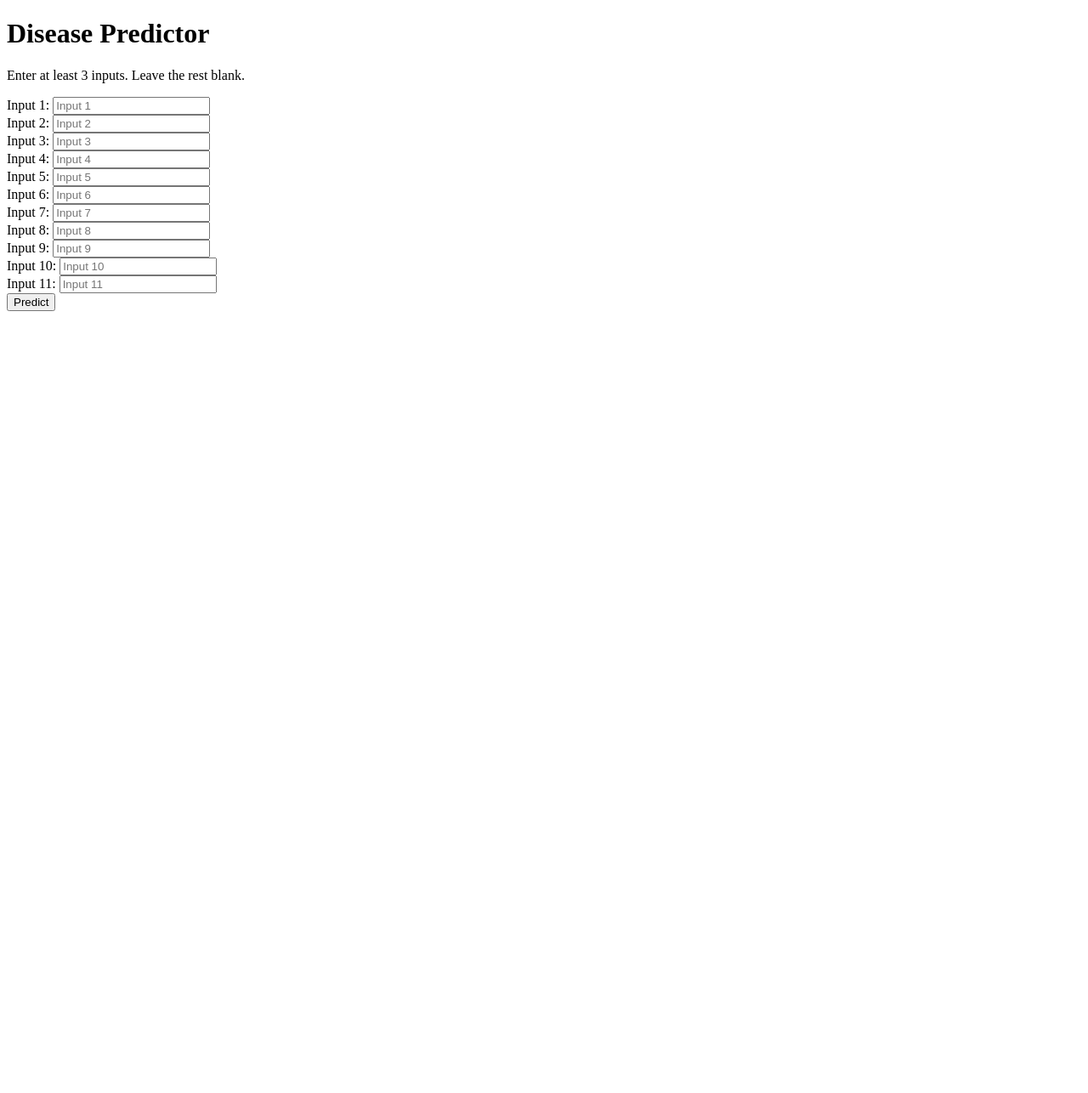
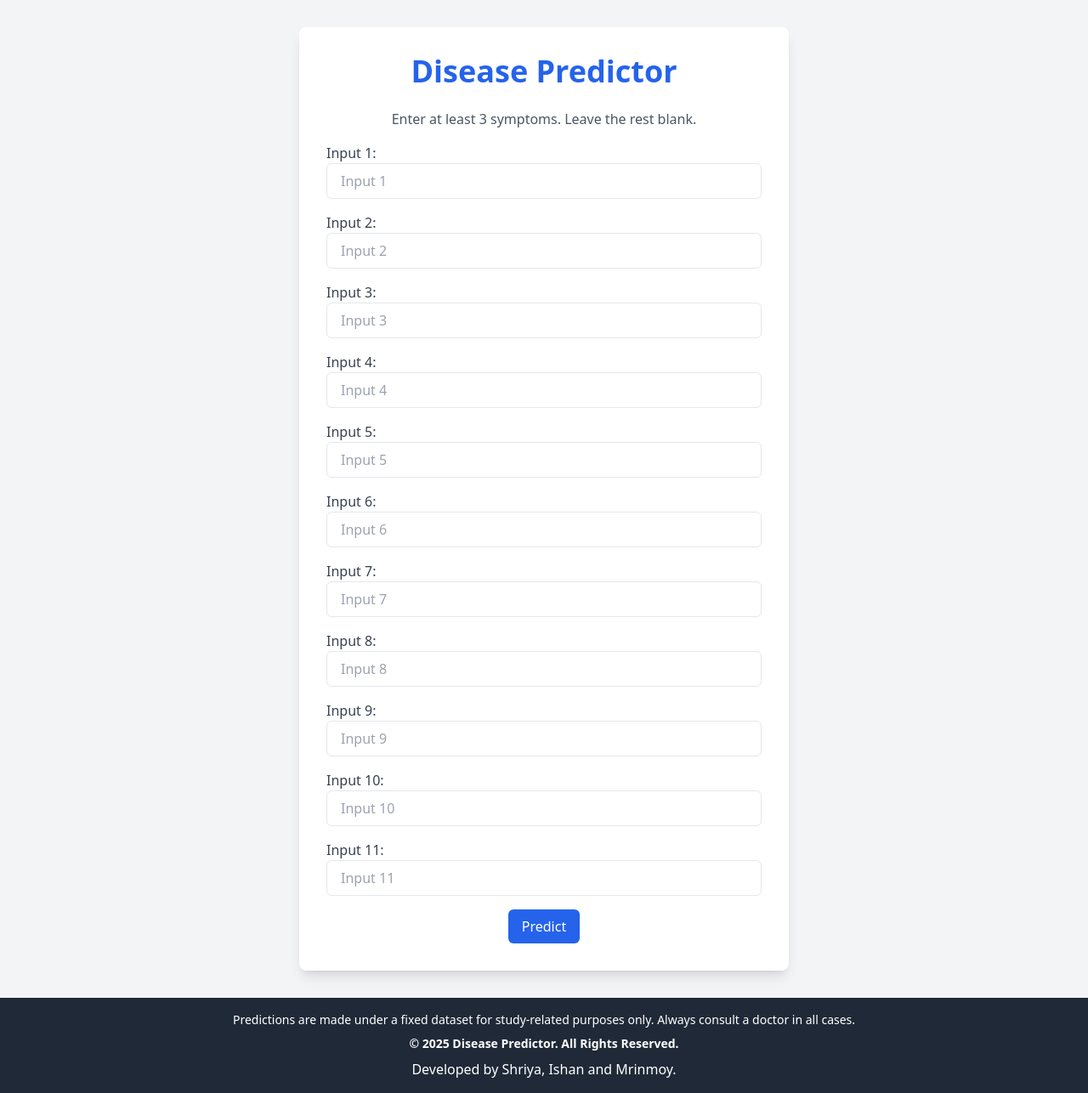
Before and after one commit to MK10UNoY/Medical-Chat-Assistant-, a Flask app: page / in a window 1280 px wide. Shown: the whole page at 85% size. Before the commit the page ends 366 px from the top, so only its background shows below. Run offline with Flask 3, Linux system fonts and the light colour scheme; parts of the project's set-up code (start-up, migrations or seed data) failed here and were passed over; some libraries are stand-ins or nearby versions.

Commit message:
Beautification added

```diff
--- a/FlaskApp/main.py
+++ b/FlaskApp/main.py
@@ -154,7 +154,7 @@ def predictor():
                 predicted_disease = predict_disease(preprocessed_inputs)
                 print("checkpoint")
                 print(predict_disease)
-                prediction = f"Predicted Disease: {predicted_disease}"
+                prediction = f"Possible Case of {predicted_disease}"
             except Exception as e:
                 prediction = f"Error during prediction: {str(e)}"
 
--- a/FlaskApp/templates/index.html
+++ b/FlaskApp/templates/index.html
@@ -5,33 +5,48 @@
     <meta charset="UTF-8">
     <meta name="viewport" content="width=device-width, initial-scale=1.0">
     <title>Disease Predictor</title>
-    <!-- <<link rel="stylesheet" href="{{ url_for('static', filename='style.css') }}"> -->
+    <script src="https://cdn.tailwindcss.com"></script>
 </head>
 
-<body>
-    <div class="container">
-        <h1>Disease Predictor</h1>
-        <form method="POST">
-            <p>Enter at least 3 inputs. Leave the rest blank.</p>
+<body class="bg-gray-100 font-sans">
+    <div class="container mx-auto my-8 p-8 bg-white rounded-lg shadow-lg max-w-xl">
+        <h1 class="text-4xl font-semibold text-center text-blue-600 mb-6">Disease Predictor</h1>
+
+        <form method="POST" class="space-y-4">
+            <p class="text-center text-gray-600 mb-4">Enter at least 3 symptoms. Leave the rest blank.</p>
+
             {% for i in range(1, 12) %}
             <div class="form-group">
-                <label for="input{{ i }}">Input {{ i }}:</label>
+                <label for="input{{ i }}" class="block text-gray-700 font-medium">Input {{ i }}:</label>
                 <input type="text" id="input{{ i }}" name="input{{ i }}"
                     value="{{ 'NaN' if inputs and inputs['input' ~ i]|string == 'np.nan' else inputs.get('input' ~ i, '') }}"
-                    placeholder="Input {{ i }}">
-
+                    placeholder="Input {{ i }}"
+                    class="w-full px-4 py-2 border rounded-md focus:outline-none focus:ring-2 focus:ring-blue-400 text-gray-800">
             </div>
             {% endfor %}
-            <button type="submit">Predict</button>
+            <div class="text-center">
+                <button type="submit" class="bg-blue-600 text-white py-2 px-4 rounded-md hover:bg-blue-700 transition duration-300">Predict</button>
+            </div>
         </form>
 
         {% if prediction %}
-        <div class="result">
-            <h2>Prediction Result:</h2>
-            <p>{{ prediction }}</p>
+        <div class="mt-6 bg-gray-100 p-4 rounded-md shadow-md">
+            <h2 class="text-2xl font-semibold text-center text-blue-600">Prediction Result:</h2>
+            <p class="text-center text-1xl text-orange-800 mt-4">{{ prediction }}</p>
         </div>
         {% endif %}
     </div>
+    <footer class="bg-gray-800 text-white text-center py-4 mt-8">
+        <p class="text-sm">
+            Predictions are made under a fixed dataset for study-related purposes only. Always consult a doctor in all cases.
+        </p>
+        <p class="text-sm mt-2 text-bold">
+            <b>&copy; 2025 Disease Predictor. All Rights Reserved.</b>
+        </p>
+        <p class="text-md mt-2 text-bold">
+            Developed by Shriya, Ishan and Mrinmoy.
+        </p>
+    </footer>
 </body>
 
 </html>
```
